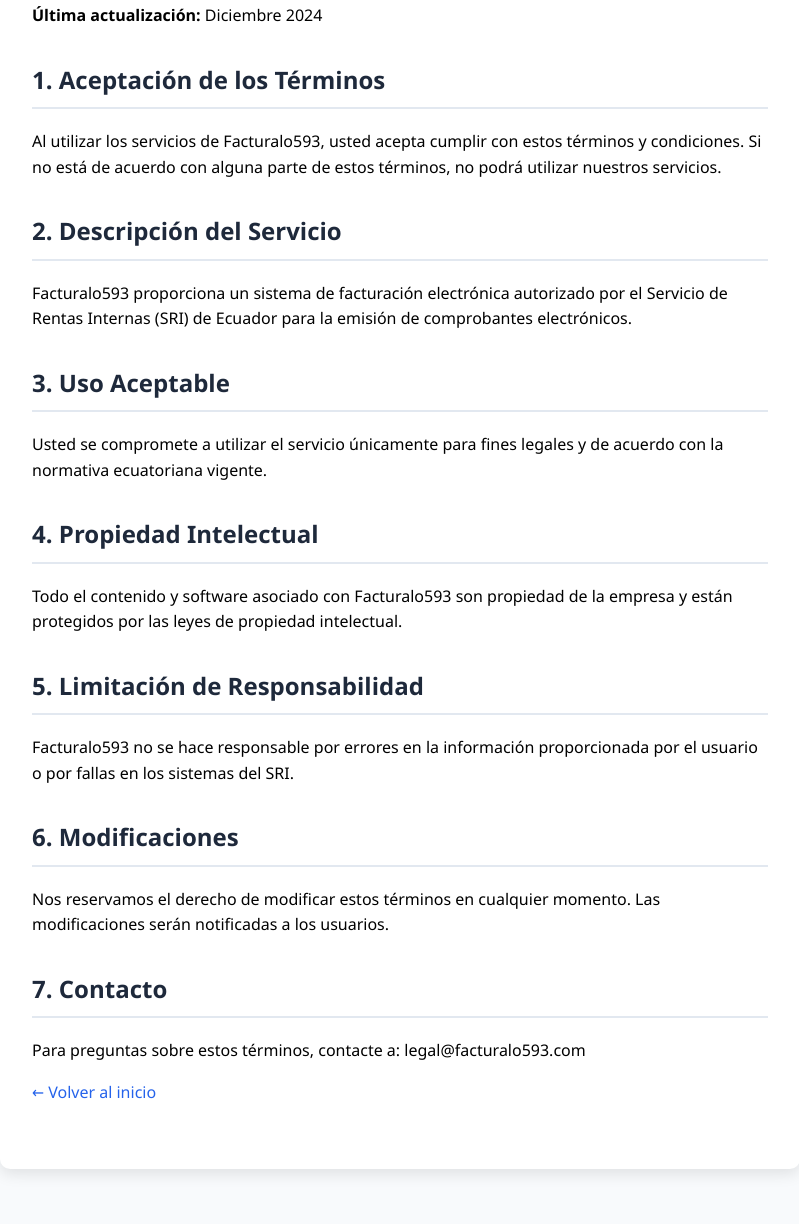
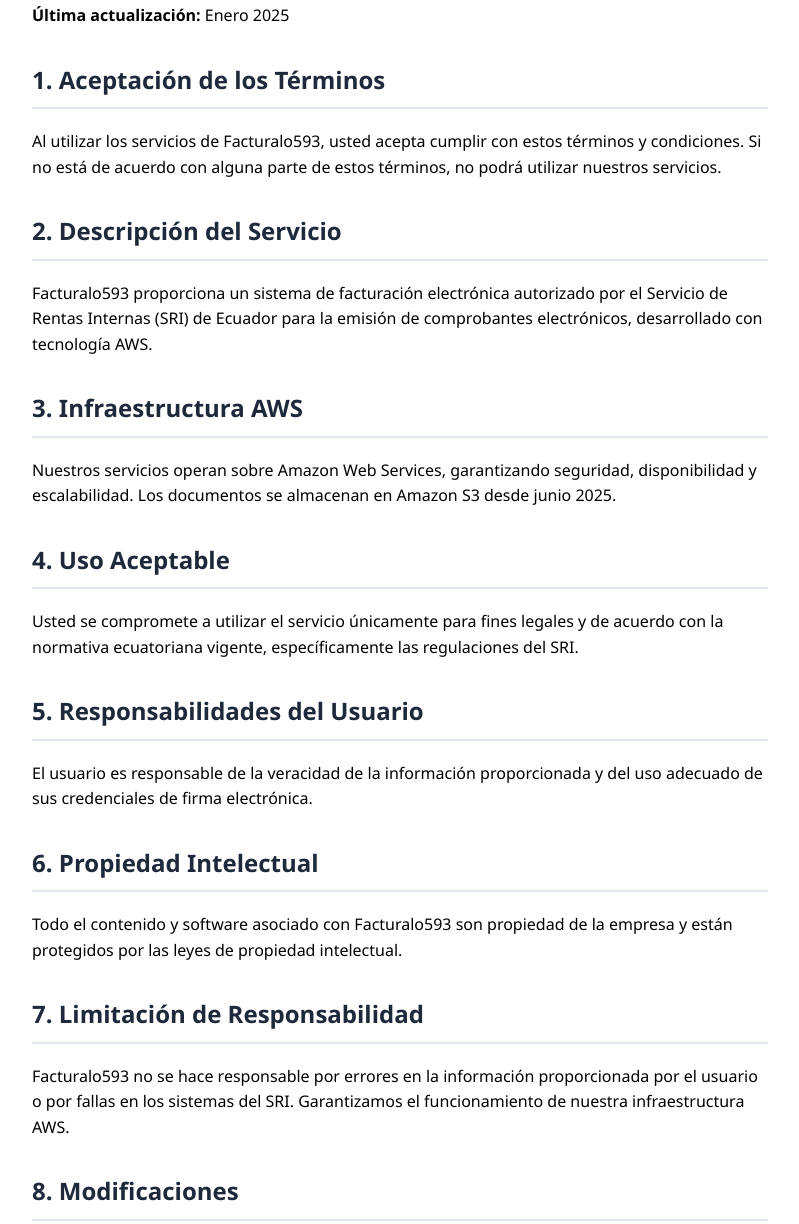
Before and after one commit to EDI2466/facturalo593-website, a plain HTML site: page terminos.html in a window 1280 px wide. Shown: the part 215-1439 px from the top of the page, without its empty margins (240-1039 px from the left). Drawn offline with Linux system fonts and the light colour scheme.

Commit message:
Update terms and conditions with new sections

```diff
--- a/terminos.html
+++ b/terminos.html
@@ -43,27 +43,36 @@
         <a href="index.html" class="back-link">← Volver al inicio</a>
 
         <h1>Términos y Condiciones</h1>
-        <p><strong>Última actualización:</strong> Diciembre 2024</p>
+        <p><strong>Última actualización:</strong> Enero 2025</p>
 
         <h2>1. Aceptación de los Términos</h2>
         <p>Al utilizar los servicios de Facturalo593, usted acepta cumplir con estos términos y condiciones. Si no está de acuerdo con alguna parte de estos términos, no podrá utilizar nuestros servicios.</p>
 
         <h2>2. Descripción del Servicio</h2>
-        <p>Facturalo593 proporciona un sistema de facturación electrónica autorizado por el Servicio de Rentas Internas (SRI) de Ecuador para la emisión de comprobantes electrónicos.</p>
+        <p>Facturalo593 proporciona un sistema de facturación electrónica autorizado por el Servicio de Rentas Internas (SRI) de Ecuador para la emisión de comprobantes electrónicos, desarrollado con tecnología AWS.</p>
 
-        <h2>3. Uso Aceptable</h2>
-        <p>Usted se compromete a utilizar el servicio únicamente para fines legales y de acuerdo con la normativa ecuatoriana vigente.</p>
+        <h2>3. Infraestructura AWS</h2>
+        <p>Nuestros servicios operan sobre Amazon Web Services, garantizando seguridad, disponibilidad y escalabilidad. Los documentos se almacenan en Amazon S3 desde junio 2025.</p>
 
-        <h2>4. Propiedad Intelectual</h2>
+        <h2>4. Uso Aceptable</h2>
+        <p>Usted se compromete a utilizar el servicio únicamente para fines legales y de acuerdo con la normativa ecuatoriana vigente, específicamente las regulaciones del SRI.</p>
+
+        <h2>5. Responsabilidades del Usuario</h2>
+        <p>El usuario es responsable de la veracidad de la información proporcionada y del uso adecuado de sus credenciales de firma electrónica.</p>
+
+        <h2>6. Propiedad Intelectual</h2>
         <p>Todo el contenido y software asociado con Facturalo593 son propiedad de la empresa y están protegidos por las leyes de propiedad intelectual.</p>
 
-        <h2>5. Limitación de Responsabilidad</h2>
-        <p>Facturalo593 no se hace responsable por errores en la información proporcionada por el usuario o por fallas en los sistemas del SRI.</p>
+        <h2>7. Limitación de Responsabilidad</h2>
+        <p>Facturalo593 no se hace responsable por errores en la información proporcionada por el usuario o por fallas en los sistemas del SRI. Garantizamos el funcionamiento de nuestra infraestructura AWS.</p>
 
-        <h2>6. Modificaciones</h2>
+        <h2>8. Modificaciones</h2>
         <p>Nos reservamos el derecho de modificar estos términos en cualquier momento. Las modificaciones serán notificadas a los usuarios.</p>
 
-        <h2>7. Contacto</h2>
+        <h2>9. Precios y Facturación</h2>
+        <p>Ofrecemos precios económicos accesibles para PYMES. Los detalles específicos de precios se proporcionan en la aplicación.</p>
+
+        <h2>10. Contacto</h2>
         <p>Para preguntas sobre estos términos, contacte a: legal@facturalo593.com</p>
 
         <a href="index.html" class="back-link">← Volver al inicio</a>
```
